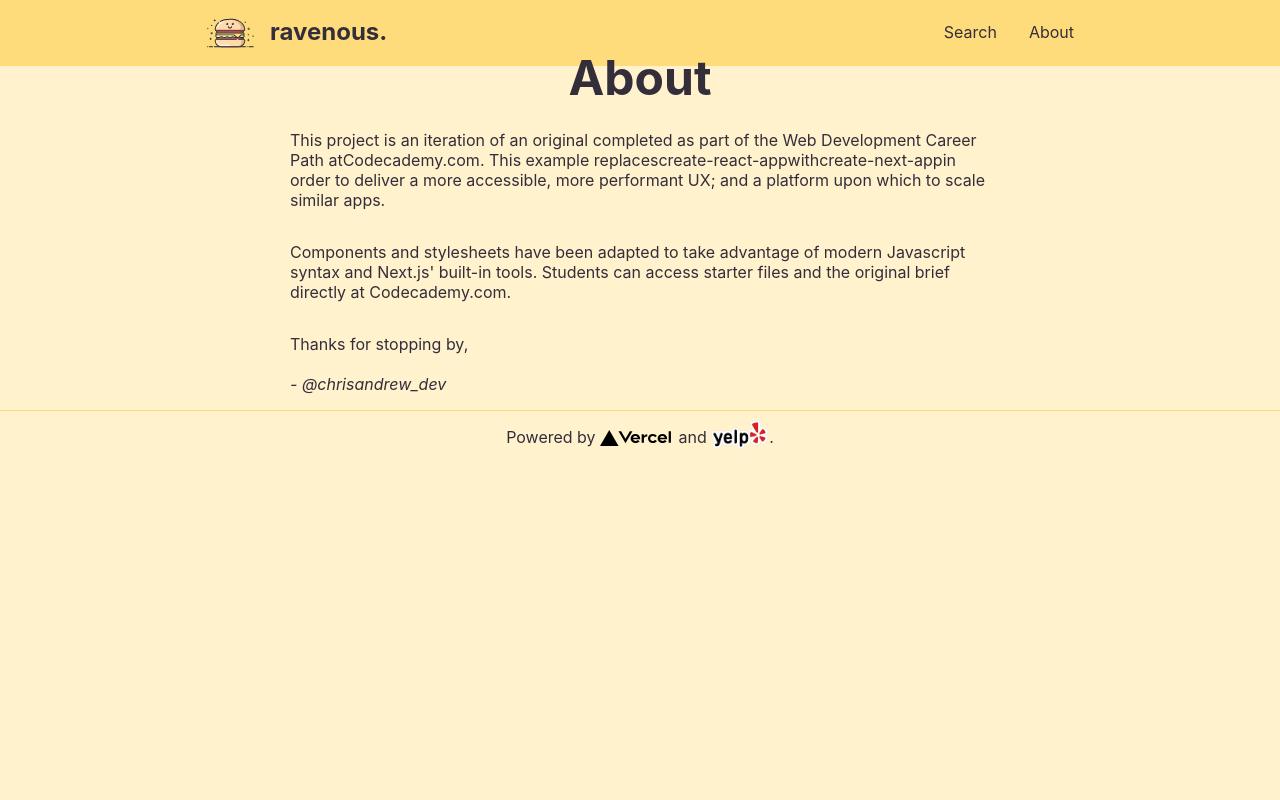
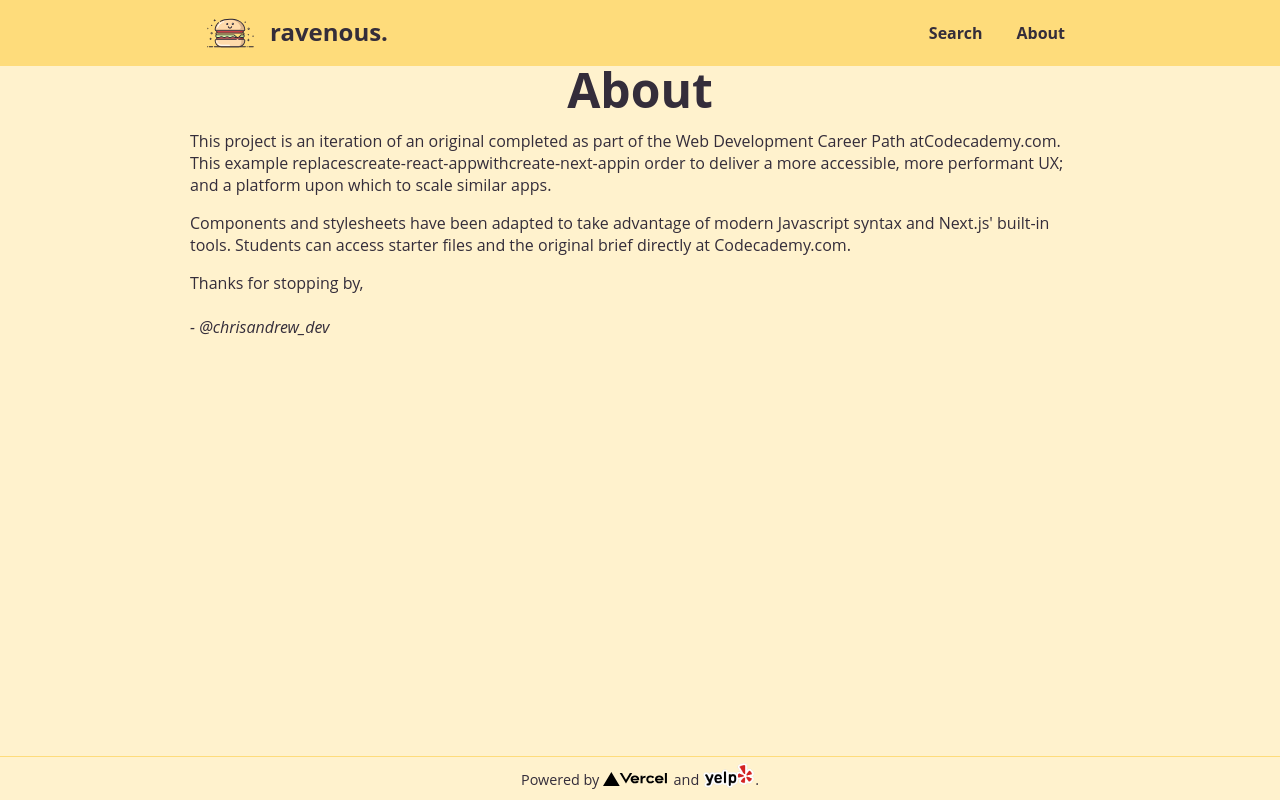
Before and after one commit to chrisandrew-dev/ravenous, a Next.js app: page /about in a window 1280 px wide. Built offline with nearby package versions, Linux system fonts and the light colour scheme.

Commit message:
Update styles

```diff
--- a/styles/Footer.module.scss
+++ b/styles/Footer.module.scss
@@ -1,7 +1,11 @@
 .footer {
+  position: fixed;
+  bottom: 0;
+  width: 100%;
+  font-size: 0.9rem;
+  text-align: center;
   border-top: 1px solid rgb(254, 220, 123);
-  text-align: center;
-  padding-block: 0.2em 0.8em;
+  padding-block: 0.1em 0.8em;
 
   img {
     position: relative;
@@ -14,11 +18,11 @@
 
 .vercel img {
   height: 1em;
-  top: 3px;
+  top: 2px;
   margin-inline: 0 0.2rem;
 }
 
 .yelp img {
   height: 1.8em;
-  top: 6px;
+  top: 4px;
 }
--- a/styles/Header.module.scss
+++ b/styles/Header.module.scss
@@ -4,10 +4,12 @@
 
 .title {
   margin: 0;
-  line-height: 0.5;
   font-size: 3rem;
+  line-height: 1em;
 }
 
 .description {
   font-size: 1.5rem;
+  text-align : center;
+  margin-block: 0.5em;
 }
--- a/styles/Navbar.module.scss
+++ b/styles/Navbar.module.scss
@@ -17,28 +17,20 @@
   }
 
   ul {
-    margin: 0;
+    margin: 0 1em 0 0;
     padding: 0;
     display: inline-flex;
     list-style-type: none;
   }
 
   a {
-    display: block;
-    margin-inline: 0.5em;
-    padding: 0.1em 0.5em 0.2em;
-    border-radius: 3em;
-    transition: 0.3s;
-
-    &:hover, &:focus {
-      outline: none;
-      cursor: pointer;
-      background-color: rgb(255, 242, 205);
-    }
-
-    &:active {
-      background-color: rgb(255, 204, 65);
-    }
+    margin-left: 1em;
+    padding: 0.2em 0.5em;
+    border: 1px solid transparent;
+    border-radius: 0.25em;
+    cursor: pointer;
+    transition: all 0.3s;
+    font-weight: 700;
   }
 }
 
@@ -46,3 +38,13 @@
   display: inline-flex;
   align-items: center;
 }
+
+.navbar a:hover, .navbar a:focus {
+  outline: none;
+  cursor: pointer;
+  background-color: rgba(255, 242, 205, 1);
+}
+
+.navbar a.active {
+  background-color: rgba(255, 242, 205, 0.6);
+}
--- a/styles/globals.css
+++ b/styles/globals.css
@@ -2,7 +2,7 @@ html,
 body {
   padding: 0;
   margin: 0;
-  font-family: -apple-system, BlinkMacSystemFont, Segoe UI, Roboto, Oxygen,
+  font-family: Open Sans, -apple-system, BlinkMacSystemFont, Segoe UI, Roboto, Oxygen,
     Ubuntu, Cantarell, Fira Sans, Droid Sans, Helvetica Neue, sans-serif;
   color: rgb(52, 45, 58);
   background-color: rgb(255, 242, 205);
@@ -10,22 +10,19 @@ body {
 }
 
 a {
-  color: inherit;
   text-decoration: none;
 }
 
 * {
   box-sizing: border-box;
+  font-family: inherit;
+  color: inherit;
 }
 
 main {
+  max-width: 900px;
+  margin-inline: auto;
   flex: 1;
-  display: flex;
-  flex-direction: column;
-  justify-content: center;
-  align-items: center;
-  max-width: 700px;
-  margin-inline: auto;
 }
 
 main p {
```
Also changed, not shown: styles/SearchForm.module.scss (added, +82 -0 lines).
